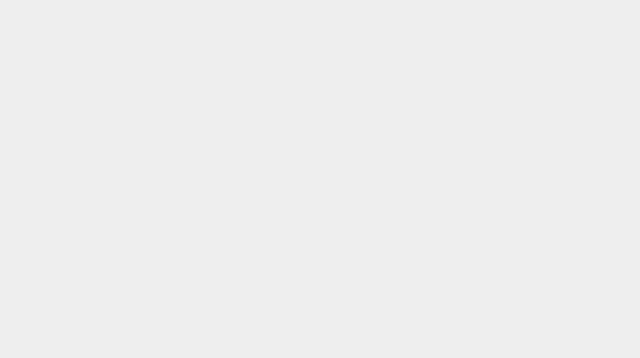
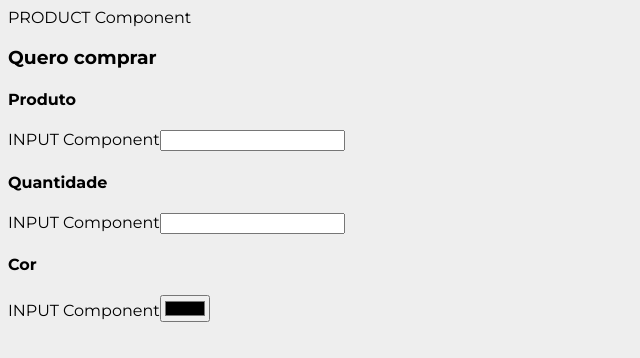
Before and after one commit to marcusviniciusmo/CompanhiaDoSaldo_Website_DEPRECATED, a React (Create React App) app in the folder frontend/: page /pedidos/Product in a window 1280 px wide. Before the commit this address had no page. Shown: the top 358 px of the page, without its empty margins (0-640 px from the left). Built offline with nearby package versions, Linux system fonts and the light colour scheme.

Commit message:
Creating the routes for the Iframe views in the Pedidos view

```diff
--- a/frontend/src/routes/index.tsx
+++ b/frontend/src/routes/index.tsx
@@ -4,6 +4,10 @@
 import Fornecedores from 'views/Fornecedores';
 import Pedidos from 'views/Pedidos';
 import Contato from 'views/Contato';
+import Address from 'components/Address';
+import Identification from 'components/Identification';
+import Message from 'components/Message';
+import Product from 'components/Product';
 
 function Router() {
   return (
@@ -14,6 +18,10 @@
         <Route path='/fornecedores' element={<Fornecedores />} />
         <Route path='/pedidos' element={<Pedidos />} />
         <Route path='/contato' element={<Contato />} />
+        <Route path='/pedidos/address' element={<Address />}/>
+        <Route path='/pedidos/identification' element={<Identification />} />
+        <Route path='/pedidos/message' element={<Message />}/>
+        <Route path='/pedidos/Product' element={<Product />} />
       </Routes>
     </BrowserRouter>
   );
```
